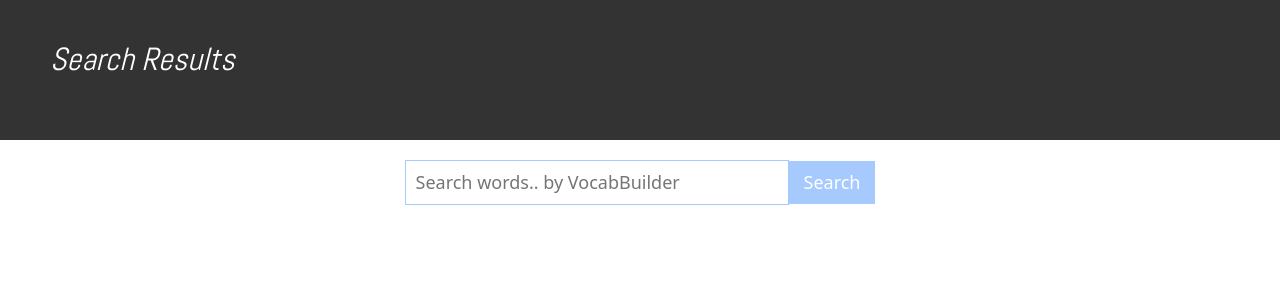
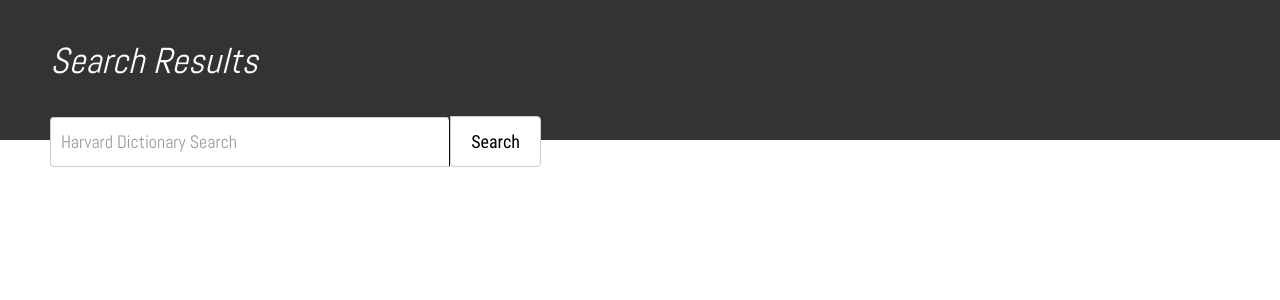
Before and after one commit to Gias-uddin-vuiya/harvard-dictionary, a Flask app: page / in a window 1280 px wide. Shown: the part 83-383 px from the top of the page. Run offline with Flask 3, Linux system fonts and the light colour scheme; some web fonts are replaced.

Commit message:
add design to from

```diff
--- a/static/style.css
+++ b/static/style.css
@@ -4,7 +4,6 @@
     width: 110px;
     margin-left: 10px;
 }
-/* header colorbg : #333333 */
 
 .search-msg{
     width: 100%;
@@ -18,45 +17,74 @@
     text-align: left;
     padding-top: 40px;
     font-style: italic;
-    font-size: 32px;
-    /* line-height: 52px; */
+    font-size: 36px;
     font-family: "Abel", sans-serif;
     font-weight: 400;
     font-style: italic;
 }
 
-form .word-serch {
 
-    display: flex;
-    justify-content: center;
-    align-items: center;
-    margin-top: 20px;
-     font-size: 18px;
-}
-
-form .word-serch input{
-    width: 30%;
-    padding: 8px 10px;
-    border: none;
-    border: 1px solid #a6c9fe;
-    outline: none;
+/* form design */
+form {
+    margin-top: -24px;
+    margin-left: 50px;
 
 }
 
-form .word-serch button{
-    padding: 8px 15px;
-    /* margin-left: 10px; */
-    background-color: #a6c9fe;
-    border: none;
-    /* border-radius: 5px; */
-    color: white;
-    cursor: pointer;
+form input[type="text"] {
+    width: 400px;
+    height: 40px;
+    padding: 24px 10px;
+    border: 1px solid #ccc;
+    border-right: 1px solid #131212;
+    border-radius: 4px;
+    border-bottom-right-radius: 0%;
+    font-size: 18px;
+    font-family: 'Roboto Condensed', sans-serif;
 }
 
+form input::placeholder{
+    color: #999;
+    font-size: 18px;
+    font-family: "Abel", sans-serif;
+}
+
+form button {
+    height: 48px;
+    padding: 6px 20px;
+    margin-left: -4px;
+    border: 1px solid #ccc;
+    /* border-left: 1px solid #131212; */
+    border-radius: 4px;
+    border-bottom-left-radius: 0%;
+    background-color: white;
+    color: black;
+    font-size: 18px;
+    cursor: pointer;
+    /* font-family: "Abel", sans-serif; */
+    /* font-family: 'Roboto Condensed', sans-serif; */
+}
+
+form button {
+    height: 51px;
+    padding: 6px 20px;
+    margin-left: -4px;
+    border: 1px solid #ccc;
+    border-radius: 4px;
+    border-top-left-radius: 0%;
+    background-color: white;
+    color: black;
+    font-size: 18px;
+    cursor: pointer;
+    font-family: 'Roboto Condensed', sans-serif;
+}
+
+form button:hover {
+    color: #333;
+}
 
 /* searching field design start here */
 .search-result{
-    /* width: 400px; */
     margin: 10px auto;
     padding: 10px;
     border: 1px solid #a6c9fe;
--- a/templates/home.html
+++ b/templates/home.html
@@ -10,11 +10,9 @@ Home
     </div>
 
 
-    <form action="/search" method="POST" class="form-inline">
-        <div class="word-serch">
-            <input type="text" name="word" placeholder="Search words.. by VocabBuilder" autocomplete="off">
-            <button type="submit">Search</button>
-        </div>
+    <form action="/search" method="POST" >
+        <input type="text" name="word" placeholder="Harvard Dictionary Search" autocomplete="off" required>
+        <button type="submit">Search</button>
     </form>
 
     {% if result %}
```
